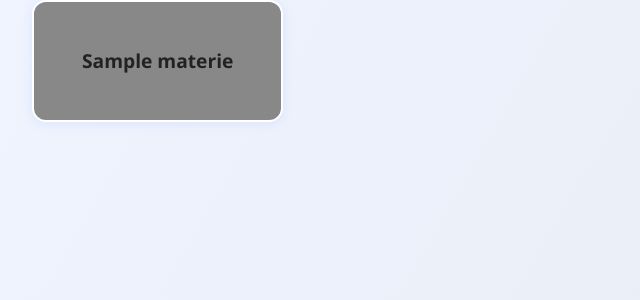
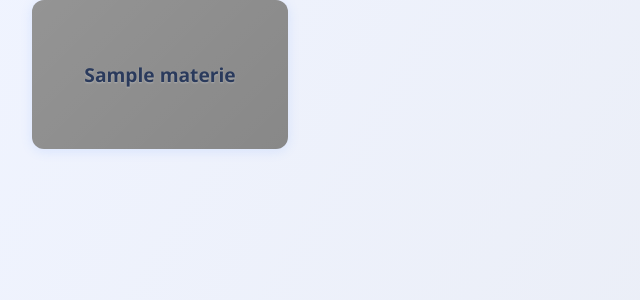
Before and after one commit to MustafaRuby/Connect-Study, a Flask app: page / in a window 1280 px wide. Shown: the part 96-396 px from the top of the page, without its empty margins (0-640 px from the left). Run offline with Flask 3, Linux system fonts and the light colour scheme; tables that the repository leaves empty hold one stand-in row (values such as "Sample post"); parts of the project's set-up code (start-up, migrations or seed data) failed here and were passed over; some libraries are stand-ins or nearby versions.

Commit message:
Add files via upload

```diff
--- a/static/drag.js
+++ b/static/drag.js
@@ -1,5 +1,23 @@
 // drag.js: drag & drop materie + SocketIO update + popup gestione
 const socket = io();
+
+// Funzione per calcolare la luminosità di un colore e determinare il contrasto
+function getContrastClass(hexColor) {
+    // Rimuovi il # se presente
+    const hex = hexColor.replace('#', '');
+
+    // Converti hex in RGB
+    const r = parseInt(hex.substr(0, 2), 16);
+    const g = parseInt(hex.substr(2, 2), 16);
+    const b = parseInt(hex.substr(4, 2), 16);
+
+    // Calcola la luminosità usando la formula standard
+    // https://www.w3.org/TR/WCAG20/#relativeluminancedef
+    const luminance = (0.299 * r + 0.587 * g + 0.114 * b) / 255;
+
+    // Se la luminosità è > 0.5, è un colore chiaro, altrimenti scuro
+    return luminance > 0.5 ? 'light-bg' : 'dark-bg';
+}
 
 function fetchMaterie() {
     fetch('/api/materie')
@@ -30,6 +48,9 @@ function renderMaterie(materie) {
         const span = document.createElement('span');
         span.textContent = m.nome;
         card.appendChild(span);
+
+        // Imposta classe per contrasto testo
+        card.classList.add(getContrastClass(m.colore));
 
         // Right-click context menu su tutto il blocco
         card.oncontextmenu = function(e) {
--- a/static/style.css
+++ b/static/style.css
@@ -56,31 +56,70 @@ h1 {
 .materie-list {
     display: flex;
     flex-wrap: wrap;
-    gap: 1.5em;
+    gap: 1.8em;
     padding: 0 2em 2em 2em;
 }
 
 .materia-card {
-    padding: 1.5em 2.5em;
-    border-radius: 14px;
-    color: #222;
-    font-weight: bold;
+    padding: 1.8em 2.5em;
+    border-radius: 12px;
+    font-weight: 600;
     font-size: 1.2em;
     cursor: grab;
-    min-width: 140px;
-    min-height: 60px;
-    box-shadow: 0 2px 12px #4f8cff22;
+    min-width: 160px;
+    min-height: 80px;
+    box-shadow: 0 2px 12px rgba(79, 140, 255, 0.15);
     user-select: none;
-    transition: box-shadow 0.2s, transform 0.2s;
+    transition: all 0.2s ease;
     display: flex;
     align-items: center;
     justify-content: center;
-    border: 2px solid #fff;
+    border: none;
+    position: relative;
+    overflow: hidden;
 }
+
+.materia-card.light-bg {
+    color: #2a3a5c;
+}
+
+.materia-card.dark-bg {
+    color: #ffffff;
+}
+
+.materia-card::before {
+    content: '';
+    position: absolute;
+    top: 0;
+    left: 0;
+    right: 0;
+    bottom: 0;
+    background: linear-gradient(135deg, rgba(255,255,255,0.1) 0%, rgba(255,255,255,0) 100%);
+    pointer-events: none;
+}
+
+.materia-card:hover {
+    box-shadow: 0 4px 20px rgba(79, 140, 255, 0.25);
+    transform: translateY(-3px);
+}
+
 .materia-card.dragging {
-    opacity: 0.5;
-    box-shadow: 0 4px 24px #4f8cff33;
-    transform: scale(1.05);
+    opacity: 0.6;
+    box-shadow: 0 8px 32px rgba(79, 140, 255, 0.4);
+    transform: scale(1.05) rotate(2deg);
+}
+
+.materia-card span {
+    position: relative;
+    z-index: 1;
+}
+
+.materia-card.light-bg span {
+    text-shadow: 0 1px 2px rgba(255,255,255,0.3);
+}
+
+.materia-card.dark-bg span {
+    text-shadow: 0 1px 2px rgba(0,0,0,0.3);
 }
 
 /* Popup */
@@ -171,6 +210,18 @@ h1 {
 .materia-link {
     text-decoration: none;
     color: inherit;
+}
+
+/* Placeholder per drag&drop */
+.materia-link.placeholder .materia-card {
+    background: #f8f9fa !important;
+    border: 2px dashed #cfd8dc;
+    color: transparent;
+    box-shadow: none;
+}
+
+.materia-link.placeholder .materia-card::before {
+    display: none;
 }
 
 .breadcrumb {
--- a/templates/index.html
+++ b/templates/index.html
@@ -31,8 +31,19 @@
                     <button type="button" id="closeMateriaPopup" class="cancel-btn">Annulla</button>
                 </div>
             </form>
-        </div>
-    </div>
+        </div>    </div>
     <script src="/static/drag.js"></script>
+    <script>
+        // Applica il contrasto alle materie già renderizzate dal server
+        document.addEventListener('DOMContentLoaded', function() {
+            document.querySelectorAll('.materia-card').forEach(card => {
+                const bgColor = card.style.background;
+                if (bgColor) {
+                    const contrastClass = getContrastClass(bgColor);
+                    card.classList.add(contrastClass);
+                }
+            });
+        });
+    </script>
 </body>
 </html>
```
